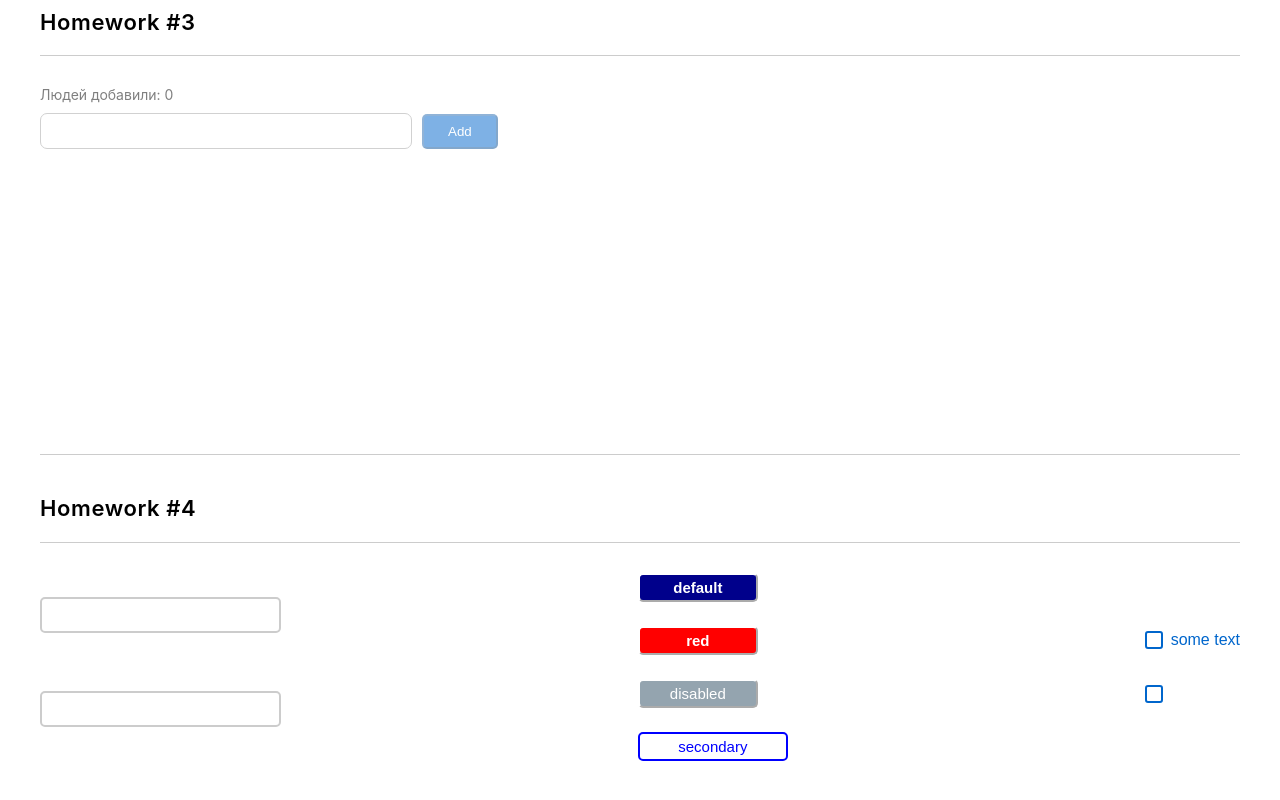
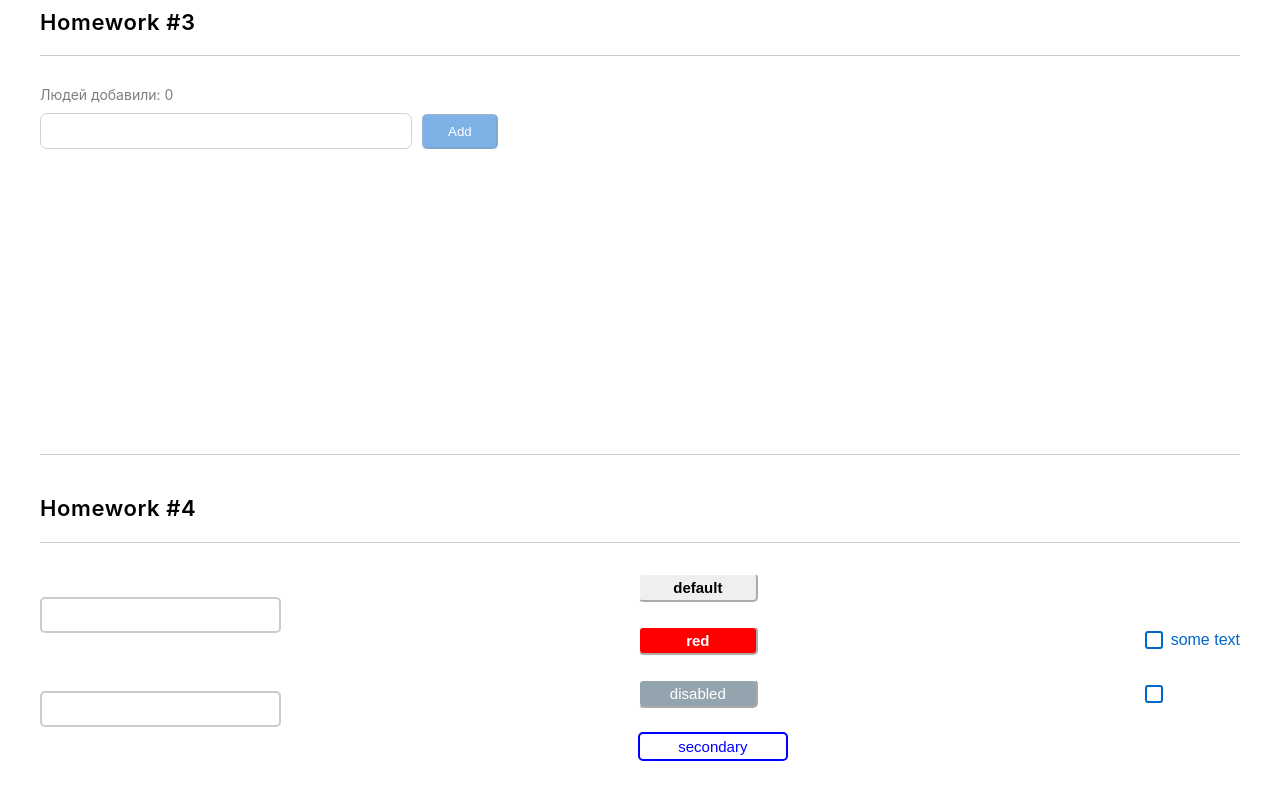
Before and after one commit to Kolibri2048/MessageSendTask, a React (Create React App) app: page / in a window 1280 px wide. Shown: the part 1045-1845 px from the top of the page. Built offline with nearby package versions, Linux system fonts and the light colour scheme.

Commit message:
HW4 done

```diff
--- a/src/s1-main/App.tsx
+++ b/src/s1-main/App.tsx
@@ -4,6 +4,7 @@ import HW1 from '../s2-homeworks/hw01/HW1'
 import HW2 from "../s2-homeworks/hw02/HW2";
 import HW3 from "../s2-homeworks/hw03/HW3";
 import HW4 from "../s2-homeworks/hw04/HW4";
+import HW5 from "../s2-homeworks/hw05/HW5";
 
 function App() {
     return (
--- a/src/s2-homeworks/hw04/common/c2-SuperButton/SuperButton.module.css
+++ b/src/s2-homeworks/hw04/common/c2-SuperButton/SuperButton.module.css
@@ -5,14 +5,12 @@
     border-color: white;
     font-size: 15px;
     font-weight: 600;
-    background-color: darkblue;
-    color: white;
 }
 
 .disabled {
     background-color: rgba(43, 75, 97, 0.5);
     color: white;
-    background-color: white;
+
 }
 
 .secondary {
--- a/src/s2-homeworks/hw04/common/c3-SuperCheckbox/SuperCheckbox.tsx
+++ b/src/s2-homeworks/hw04/common/c3-SuperCheckbox/SuperCheckbox.tsx
@@ -35,6 +35,7 @@ const SuperCheckbox: React.FC<SuperCheckboxPropsType> = (
     const finalInputClassName = s.checkbox
         + (className ? ' ' + className : '')
 
+
     return (
         <label className={s.label}>
             <input
```
